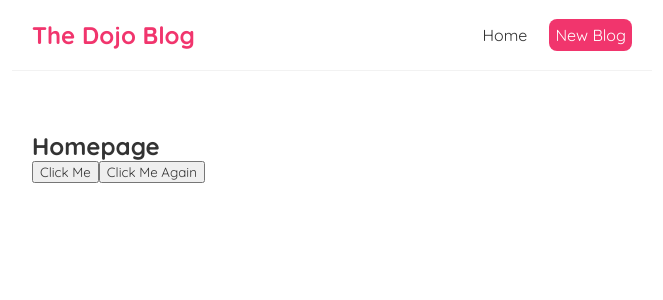
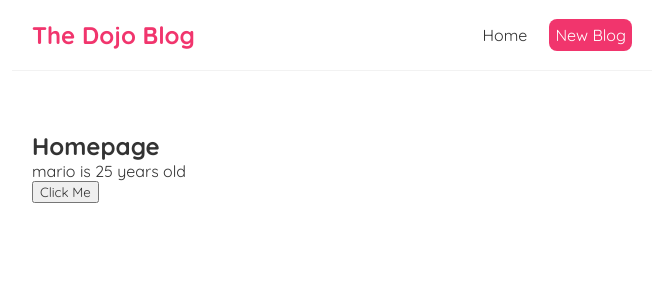
Before and after one commit to HARSHITHA579-pixel/task-website-ideation, a React (Create React App) app in the folder AritraGhoshWebDev/practice/10. React_Basics/dojo-blog/: page / in a window 1280 px wide. Shown: the top 300 px of the page, without its empty margins (308-971 px from the left). Built offline with nearby package versions, Linux system fonts and the light colour scheme.

Commit message:
Feat: useState hook

```diff
--- a/AritraGhoshWebDev/practice/10. React_Basics/dojo-blog/src/Home.js
+++ b/AritraGhoshWebDev/practice/10. React_Basics/dojo-blog/src/Home.js
@@ -1,19 +1,34 @@
 // sfc - stateless functional component
+
+import {useState} from 'react';
+
 const Home = () => {
 
-    const handleClick = (e) => {
-        console.log('hello, ninjas', e);
+    // let name = 'mario'; // the variable over here is not reactive
+    // to make it reactive we use hook - useState
+    const [name, setName] = useState('mario'); // can use any data-type
+    const [age, setAge] = useState(25);
+    // const handleClick = (e) => {
+    //     console.log('hello, ninjas', e);
+    // }
+    // const handleClickAgain = (name, e) => {
+    //     console.log('hello'+name, e.target);
+    // }
+    const handleClick = () => {
+        // name = 'luigi';
+        // console.log(name);
+        setName('luigi');
+        setAge(30);
     }
-    const handleClickAgain = (name, e) => {
-        console.log('hello'+name, e.target);
-    }
+
     return (
         <div className="home">
             <h2>Homepage</h2>
+            <p>{name} is {age} years old</p>
             <button onClick={handleClick}>Click Me</button>
-            <button onClick={(e) => handleClickAgain('mario', e)}>Click Me Again</button>
+            {/* <button onClick={(e) => handleClickAgain('mario', e)}>Click Me Again</button> */}
         </div>
     );
 }
 
-export default Home ;
+export default Home;
--- a/AritraGhoshWebDev/practice/10. React_Basics/dojo-blog/src/Navbar.js
+++ b/AritraGhoshWebDev/practice/10. React_Basics/dojo-blog/src/Navbar.js
@@ -15,4 +15,4 @@
     );
 }
 
-export default Navbar
+export default Navbar;
```
